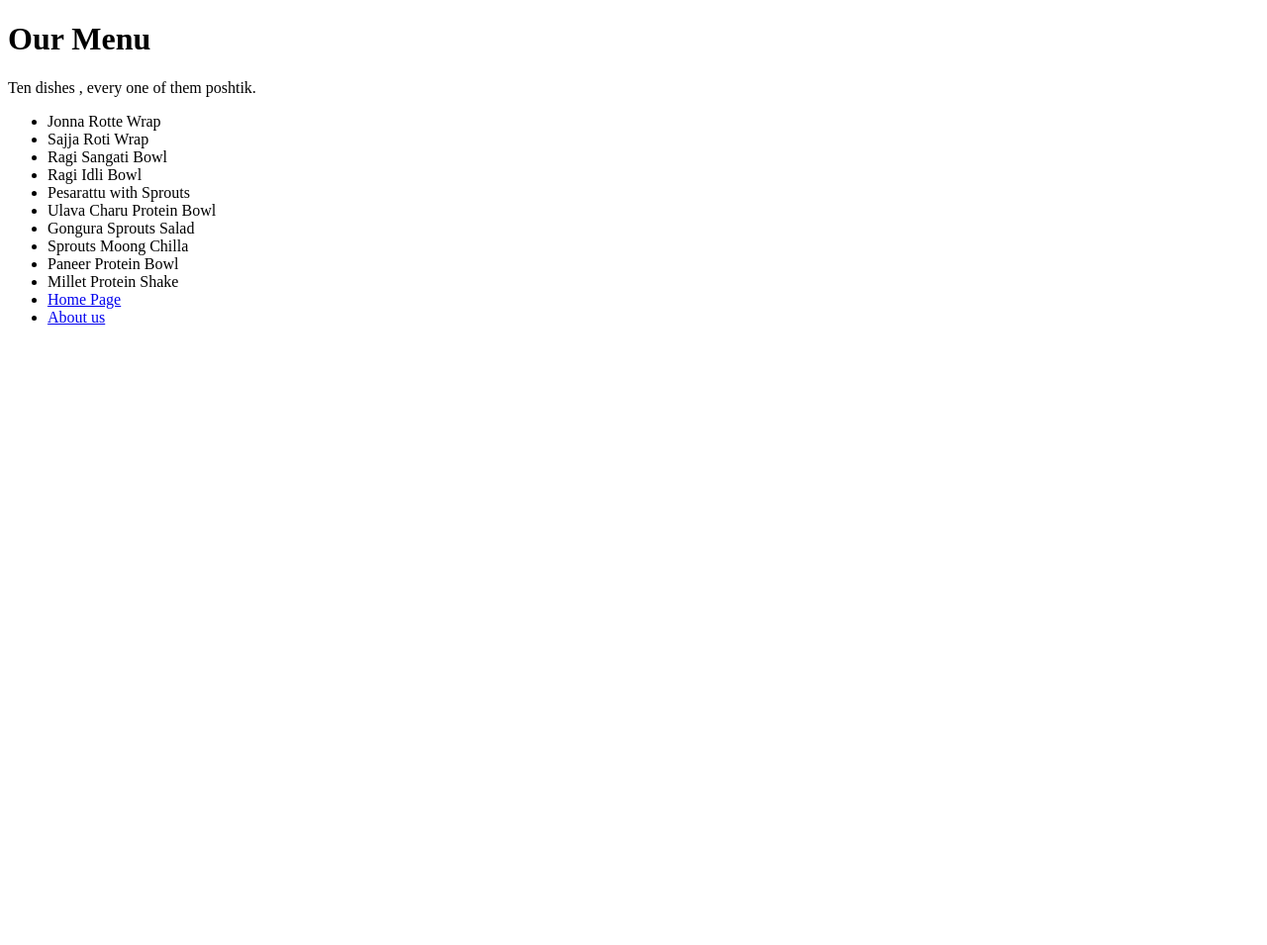
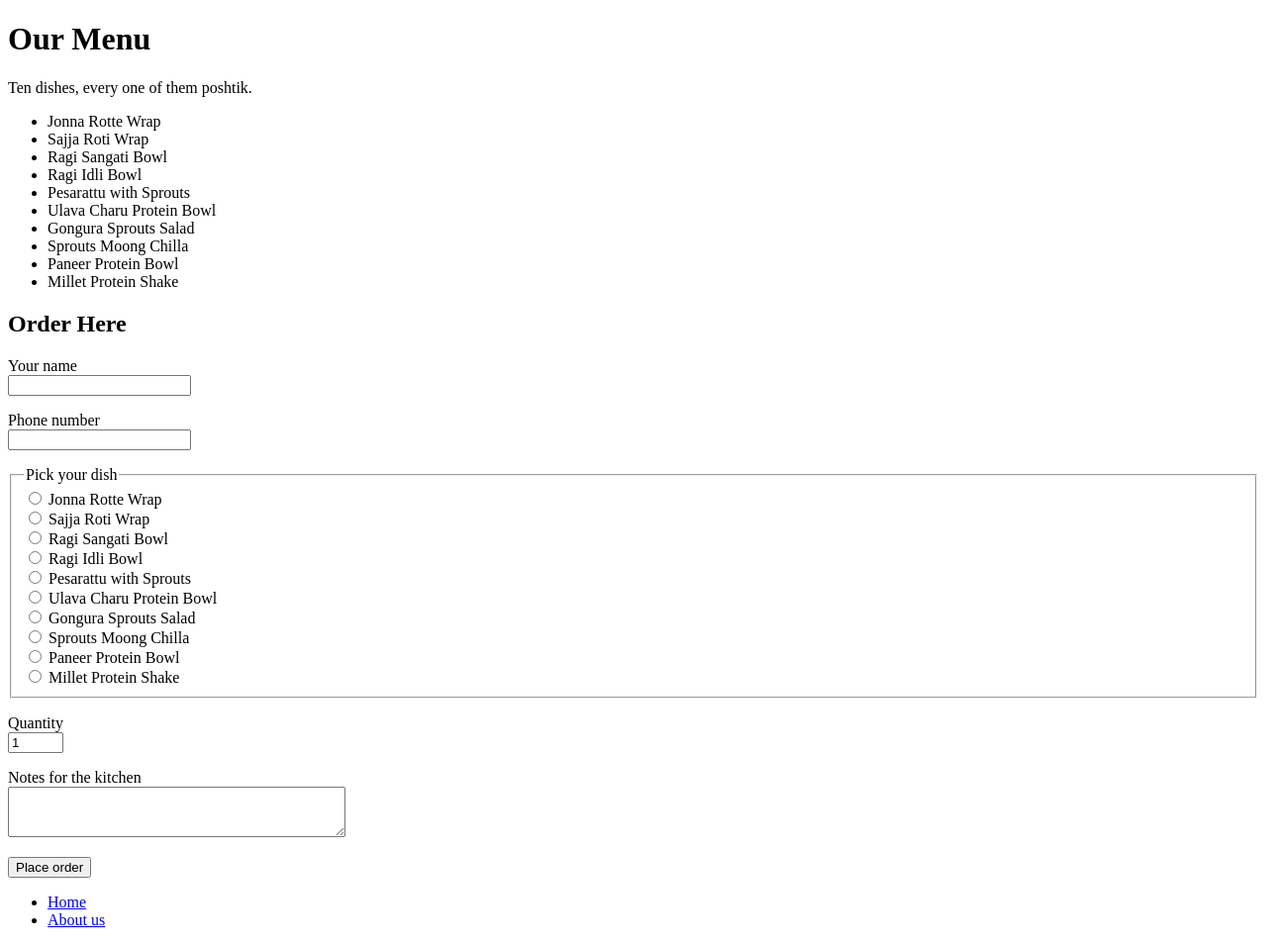
Before and after one commit to rushi8-wq/poshtik-campus, a plain HTML site: page menu.html in a window 1280 px wide. Shown: the whole page at 99% size. Before the commit the page ends 800 px from the top, so only its background shows below. Drawn offline with Linux system fonts and the light colour scheme.

Commit message:
Add files via upload

```diff
--- a/menu.html
+++ b/menu.html
@@ -1,14 +1,12 @@
 <!DOCTYPE html>
-<html lang = "en">
+<html lang="en">
   <head>
-    <meta charset = "UTF-8">
-    <title>
-         Poshtik campus - Menu
-    </title>
+    <meta charset="UTF-8">
+    <title>Poshtik Campus — Menu</title>
   </head>
   <body>
     <h1>Our Menu</h1>
-    <p> Ten dishes , every one of them poshtik.</p>
+    <p>Ten dishes, every one of them poshtik.</p>
     <ul>
       <li>Jonna Rotte Wrap</li>
       <li>Sajja Roti Wrap</li>
@@ -17,11 +15,50 @@
       <li>Pesarattu with Sprouts</li>
       <li>Ulava Charu Protein Bowl</li>
       <li>Gongura Sprouts Salad</li>
-        <li> Sprouts Moong Chilla</li>
-        <li> Paneer Protein Bowl</li>
+      <li>Sprouts Moong Chilla</li>
+      <li>Paneer Protein Bowl</li>
       <li>Millet Protein Shake</li>
-        <li><a href="index.html">Home Page</a></li>
-        <li><a href = "about.html">About us</a></li>
+    </ul>
+    <!-- order form -->
+    <h2>Order Here</h2>
+    <form>
+      <p>
+        <label for="cust-name">Your name</label><br>
+        <input type="text" id="cust-name" name="cust-name">
+      </p>
+      <p>
+        <label for="cust-phone">Phone number</label><br>
+        <input type="tel" id="cust-phone" name="cust-phone">
+      </p>
+      <fieldset>
+        <legend>Pick your dish</legend>
+        <label><input type="radio" name="dish" value="jonna-rotte-wrap"> Jonna Rotte Wrap</label><br>
+        <label><input type="radio" name="dish" value="sajja-roti-wrap"> Sajja Roti Wrap</label><br>
+        <label><input type="radio" name="dish" value="ragi-sangati-bowl"> Ragi Sangati Bowl</label><br>
+        <label><input type="radio" name="dish" value="ragi-idli-bowl"> Ragi Idli Bowl</label><br>
+        <label><input type="radio" name="dish" value="pesarattu-with-sprouts"> Pesarattu with Sprouts</label><br>
+        <label><input type="radio" name="dish" value="ulava-charu-protein-bowl"> Ulava Charu Protein Bowl</label><br>
+        <label><input type="radio" name="dish" value="gongura-sprouts-salad"> Gongura Sprouts Salad</label><br>
+        <label><input type="radio" name="dish" value="sprouts-moong-chilla"> Sprouts Moong Chilla</label><br>
+        <label><input type="radio" name="dish" value="paneer-protein-bowl"> Paneer Protein Bowl</label><br>
+        <label><input type="radio" name="dish" value="millet-protein-shake"> Millet Protein Shake</label>
+      </fieldset>
+      <p>
+        <label for="qty">Quantity</label><br>
+        <input type="number" id="qty" name="qty" min="1" max="10" value="1">
+      </p>
+      <p>
+        <label for="notes">Notes for the kitchen</label><br>
+        <textarea id="notes" name="notes" rows="3" cols="40"></textarea>
+      </p>
+      <p>
+        <button type="submit">Place order</button>
+      </p>
+    </form>
+    <!-- site navigation -->
+    <ul>
+      <li><a href="index.html">Home</a></li>
+      <li><a href="about.html">About us</a></li>
     </ul>
   </body>
 </html>
```
Also changed, not shown: about.html (+9 -7 lines), index.html (+11 -13 lines). Lines whose indentation alone changed are shown as unchanged.
